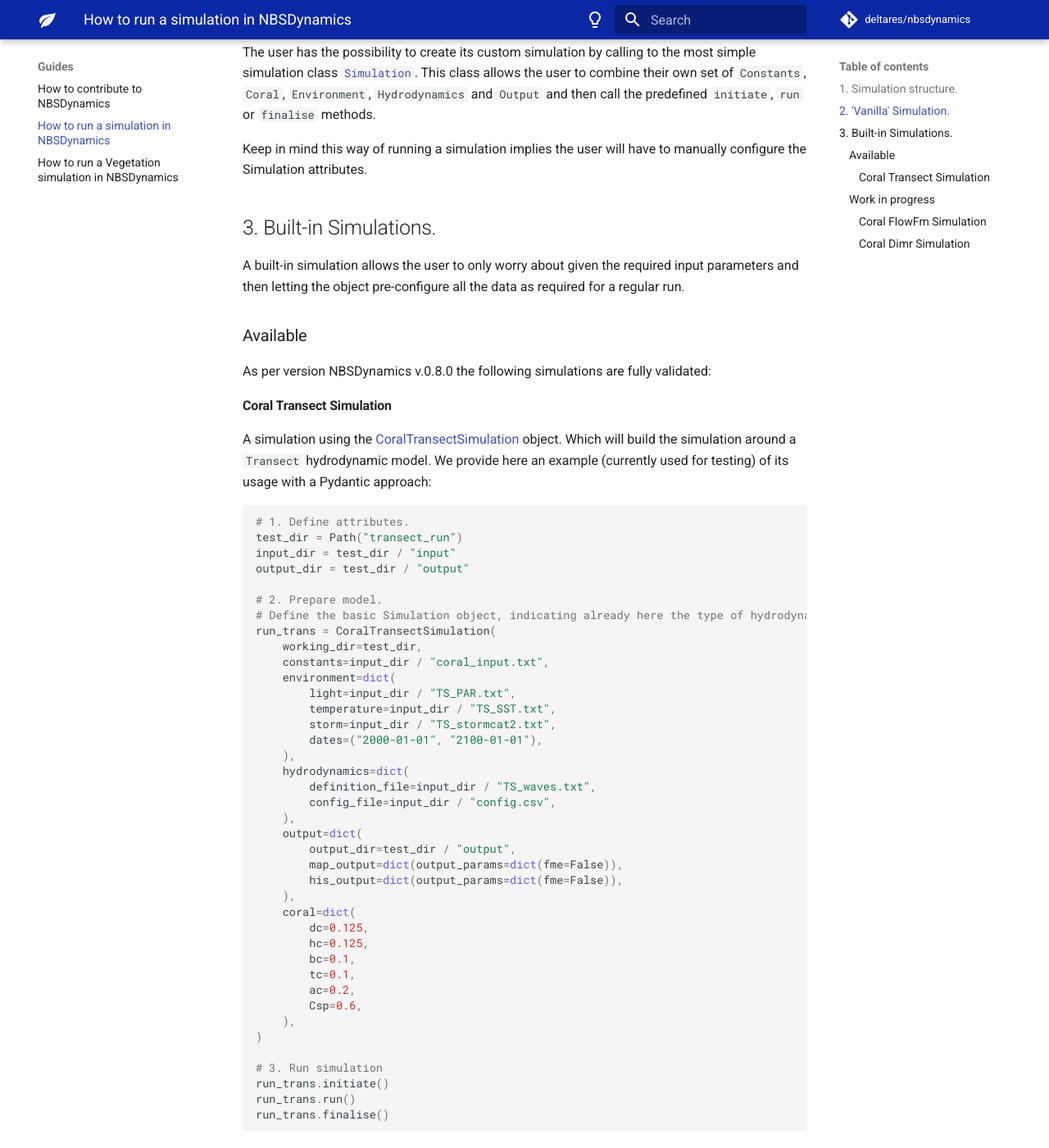
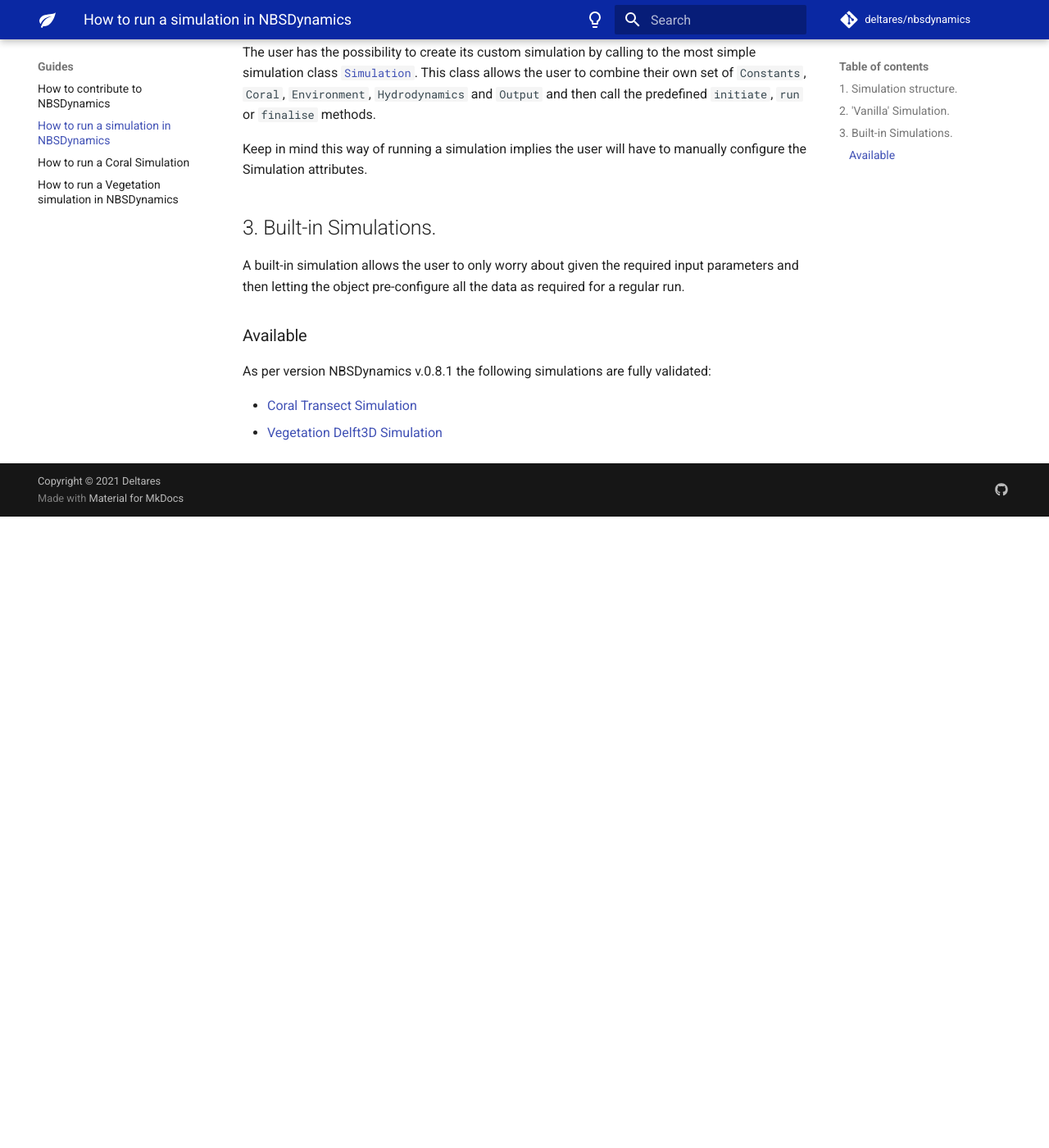
Before and after one commit to Deltares-research/NBSDynamics, an MkDocs documentation site: the page built from docs/guides/run_simulation.md, in a window 1280 px wide and 1400 px high, scrolled down 847 px. Shown: the whole window at 82% size. Built offline with MkDocs 1.6.1 and Material for MkDocs 9.7.7, drawn with Linux system fonts in a browser that asks for light colours; comment, search, counter and statistics services are not loaded; after the commit the page ends 1477 px from its top, so only the background shows below that; some of the changed text lies outside the part shown.

Commit message:
docs(run_simulation_coral.md): Extended guide to be better classified

````diff
--- a/docs/guides/run_simulation.md
+++ b/docs/guides/run_simulation.md
@@ -26,60 +26,7 @@ Keep in mind this way of running a simulation implies the user will have to manu
 A built-in simulation allows the user to only worry about given the required input parameters and then letting the object pre-configure all the data as required for a regular run.
 
 ### Available
-As per version NBSDynamics v.0.8.0 the following simulations are fully validated:
-#### Coral Transect Simulation
-A simulation using the [CoralTransectSimulation](../../reference/simulation/simulation/#coral-transect) object. Which will build the simulation around a `Transect` hydrodynamic model. We provide here an example (currently used for testing) of its usage with a Pydantic approach:
-```python
-# 1. Define attributes.
-test_dir = Path("transect_run")
-input_dir = test_dir / "input"
-output_dir = test_dir / "output"
+As per version NBSDynamics v.0.8.1 the following simulations are fully validated:
 
-# 2. Prepare model.
-# Define the basic Simulation object, indicating already here the type of hydrodynamics
-run_trans = CoralTransectSimulation(
-    working_dir=test_dir,
-    constants=input_dir / "coral_input.txt",
-    environment=dict(
-        light=input_dir / "TS_PAR.txt",
-        temperature=input_dir / "TS_SST.txt",
-        storm=input_dir / "TS_stormcat2.txt",
-        dates=("2000-01-01", "2100-01-01"),
-    ),
-    hydrodynamics=dict(
-        definition_file=input_dir / "TS_waves.txt",
-        config_file=input_dir / "config.csv",
-    ),
-    output=dict(
-        output_dir=test_dir / "output",
-        map_output=dict(output_params=dict(fme=False)),
-        his_output=dict(output_params=dict(fme=False)),
-    ),
-    coral=dict(
-        dc=0.125,
-        hc=0.125,
-        bc=0.1,
-        tc=0.1,
-        ac=0.2,
-        Csp=0.6,
-    ),
-)
-
-# 3. Run simulation
-run_trans.initiate()
-run_trans.run()
-run_trans.finalise()
-```
-
-### Work in progress
-The following simulations are defined, however their status is not yet final and can therefore not be guaranteed to work.
-
-#### Coral FlowFm Simulation
-Open issue: [#68 Fix Delft3D - FlowFMModel run.](https://github.com/Deltares/NBSDynamics/issues/68)
-
-A simulation using the [CoralFlowFmSimulation](reference/simulation/simulation/#src.biota_models.coral.simulation.coral_delft3d_simulation.CoralFlowFmSimulation) object. Which will build the simulation around a `FlowFMModel` hydrodynamic model.
-
-#### Coral Dimr Simulation
-Open issue: [#69 Fix / Implement Delft3D - DIMR run.](https://github.com/Deltares/NBSDynamics/issues/69)
-
-A simulation using the [CoralDimrSimulation](../../reference/simulation/simulation/#src.biota_models.coral.simulation.coral_delft3d_simulation.CoralDimrSimulation) object. Which will build the simulation around a `DimrModel` hydrodynamic model.
+* [Coral Transect Simulation](../../guides/run_simulation_coral/#coral-transect-simulation)
+* [Vegetation Delft3D Simulation](../../guides/run_simulation_veg/#coral-transect-simulation)
````
Also changed, not shown: docs/guides/run_simulation_coral.md (added, +62 -0 lines), 1 other file.
